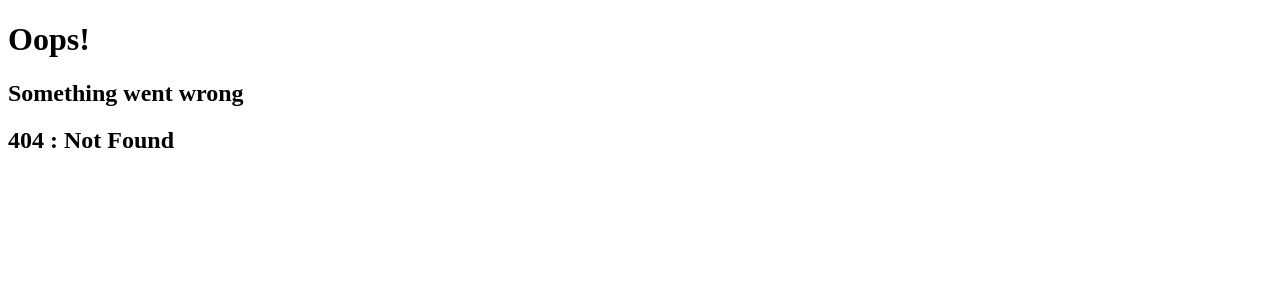
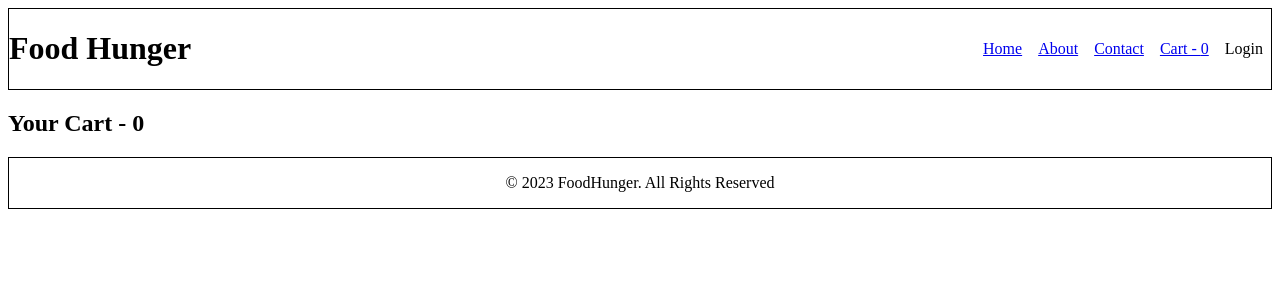
Before and after one commit to ankyv/food-hunger-app, a React (Vite) app: page /cart in a window 1280 px wide. Before the commit this address had no page. Shown: the top 300 px of the page. Built offline with nearby package versions, Linux system fonts and the light colour scheme.

Commit message:
Added Cart component

```diff
--- a/src/App.js
+++ b/src/App.js
@@ -10,6 +10,7 @@ import Contact from "./components/Contact";
 import RestaurantMenu from "./components/RestaurantMenu";
 import { Provider } from "react-redux";
 import store from "./utils/store";
+import Cart from "./components/Cart";
 
 const AppLayout = () => {
   return (
@@ -40,6 +41,10 @@ const appRouter = createBrowserRouter([
         element: <Contact />,
       },
       {
+        path: "/cart",
+        element: <Cart />,
+      },
+      {
         path: "/restaurant/:resId",
         element: <RestaurantMenu />,
       },
--- /dev/null
+++ b/src/components/Cart.js
@@ -0,0 +1,13 @@
+import { useSelector } from "react-redux";
+
+const Cart = () => {
+  const cartItems = useSelector((store) => store.cart.items);
+
+  return (
+    <div>
+      <h2>Your Cart - {cartItems.length}</h2>
+    </div>
+  );
+};
+
+export default Cart;
--- a/src/components/Header.js
+++ b/src/components/Header.js
@@ -23,7 +23,9 @@ const Header = () => {
           <li>
             <Link to="/contact">Contact</Link>
           </li>
-          <li>Cart - {cartItems.length}</li>
+          <li>
+            <Link to="/cart">Cart - {cartItems.length}</Link>
+          </li>
           <li
             onClick={() => {
               setIsLoggedIn(!isLoggedIn);
```
